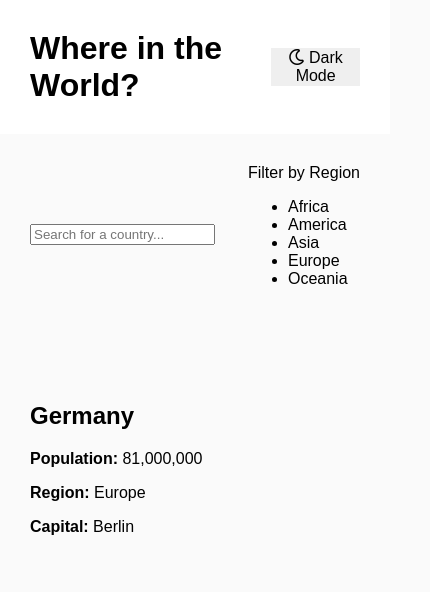
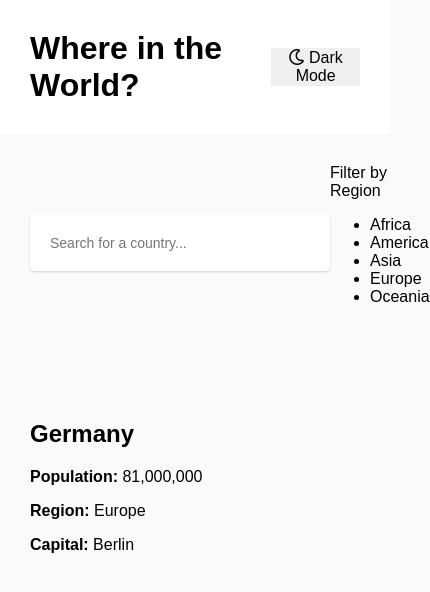
Before and after one commit to evangeldaping/REST-Countries-API-with-color-theme-switcher, a website: page index.html in a window 390 px wide. Shown: the whole page, 430 px wide, since content can reach past the window. Drawn offline with Linux system fonts and the light colour scheme; a web font is replaced by a local one.

Commit message:
Added style for search and modified classname.

```diff
--- a/index.html
+++ b/index.html
@@ -12,7 +12,7 @@
     <header>
         <div class="container">
             <h1>Where in the World?</h1>
-            <button class="btn btn-dark-mode">
+            <button class="btn btn-toggle">
                 <i class="far fa-moon"></i>
                 <i class="fas fa-moon"></i>
                 Dark Mode
@@ -22,7 +22,7 @@
 
     <section>
         <div class="container">
-            <input type="text" placeholder="Search for a country...">
+            <input id="search" class="search" type="text" placeholder="Search for a country...">
             <div class="dropdown">
                 Filter by Region
                 <ul>
--- a/style.css
+++ b/style.css
@@ -7,11 +7,12 @@
 :root {
     --backgroundColor: hsl(0, 0%, 100%);
     --body: hsl(0, 0%, 98%);
+    --font: "Nunit Sans";
 }
 
 body {
     background-color: var(--body);
-    font-family: "Nunito Sans", sans-serif;
+    font-family: var(--font), sans-serif;
     margin: 0;
 }
 
@@ -35,19 +36,33 @@ h1 {
     margin: 0;
 }
 
-.btn-dark-mode {
+/* Theme button styling */
+.btn-toggle {
     border: none;
     font-size: 16px;
 }
 
-.btn-dark-mode .fas {
+.btn-toggle .fas {
     display: none;
 }
 
-body.dark .btn-dark-mode .fas {
+body.dark .btn-toggle .fas {
     display: inline;
 }
 
-body.dark .btn-dark-mode .far {
+body.dark .btn-toggle .far {
     display: none;
 }
+
+/* Input styling  */
+.search {
+    background-color: var(--backgroundColor);
+    border-radius: 4px;
+    border: none;
+    box-shadow: 0 1px 3px rgba(0, 0, 0, 0.06), 0 1px 2px rgba(0, 0, 0, 0.12);
+    color: inherit;
+    font-family: var(--font), sans-serif;
+    font-size: 14px;
+    padding: 20px;
+    min-width: 300px;
+}
```
